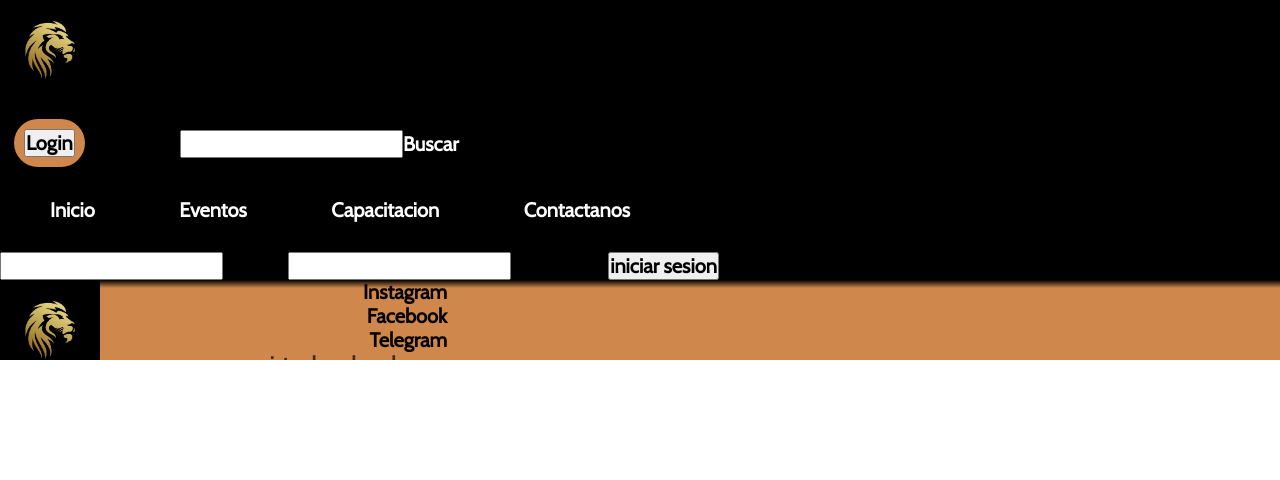
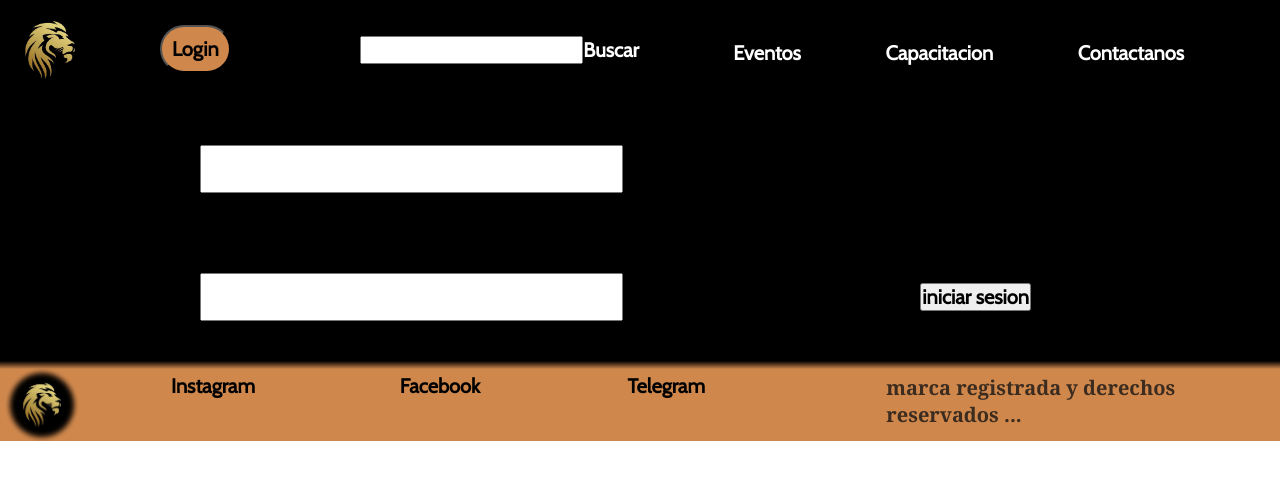
Before and after one commit to faca1328/coderhouse_1_facundoM, a plain HTML site: page paginas/login.html in a window 1280 px wide. Drawn offline with nearby package versions, Linux system fonts and the light colour scheme; files that its build step writes are made by us from their sources; a web font is replaced by a local one.

Commit message:
empiezo pag Login

```diff
--- a/css/style.css
+++ b/css/style.css
@@ -209,6 +209,29 @@ a {
     background-color: rgb(207, 135, 76) ;
     border-radius: 2rem;
 }
+
+
+/* -------------- pag LOGIN ----------------------- */
+
+.main__login{
+    height: 100%;
+}
+
+.main_input{
+    align-items: center;
+    margin: 2rem 10rem;
+    padding: 0.5rem 5rem;
+
+}
+
+.main__page{
+    display: flex;
+    flex-direction: column;
+}
+
+
+
+
 
 
 @media only screen and (max-width: 1210px){
--- a/paginas/login.html
+++ b/paginas/login.html
@@ -1,59 +1,59 @@
 <!DOCTYPE html>
 <html lang="en">
 <head>
-    <link rel="shorcut icon" type="png" href="recursos/android-icon-36x36.png">
+    <link rel="shorcut icon" type="png" href="../recursos/android-icon-36x36.png">
     <link href="https://fonts.googleapis.com/css2?family=Cabin&display=swap" rel="stylesheet">
     <link href="https://fonts.googleapis.com/css2?family=Square+Peg&display=swap" rel="stylesheet">
     <meta charset="UTF-8">
     <meta http-equiv="X-UA-Compatible" content="IE=edge">
     <meta name="viewport" content="width=device-widsth, initial-scale=1.0">
-    <link rel="stylesheet" href="css/style.css">
+    <link rel="stylesheet" href="../css/style.css">
+    <script src="https://kit.fontawesome.com/8c75121902.js" crossorigin="anonymous"></script>
+    <script defer src="index.js"></script>
     <title>FotoProWeb</title>
 </head>
 
 <body>
     <header>
-        <section class="header__logo">
-            <img src="../recursos/logo.jpg" alt="logo" height="100px">
+        <section class="header__index">
+            <div class="header__logo">
+                <img src="../recursos/logo.jpg" alt="logo" height="100px" class="header__logo--celu">
+            </div>
+            <nav class="header__nav">
+                <div class="header__loginbtn--padre">
+                    <a href="login.html" target="_blank"><button class="header__loginbtn">Login</button></a>
+                </div>
+                <div class="header__buscador">
+                    <input type="text" class="header__buscador--input">Buscar
+                </div>
+                <button class="header__boton_desplegable"><i class="fa-solid fa-bars"></i></i></button>
+                <ul class="header__navegador">
+                    <li class="botonesheader"><a href="paginas/eventos.html">Eventos</a></li>
+                    <li class="botonesheader"><a href="paginas/capacitacion.html">Capacitacion</a></li>
+                    <li class="botonesheader"><a href="paginas/contactanos.html">Contactanos</a></li>
+                </ul>
+            </nav>
         </section>
-        <nav>
-            <div class="header__loginbtn">
-                <a href="login.html" target="_blank"><button>Login</button></a>
-            </div>
-            <div class="header__buscador">
-                <input type="text">Buscar
-            </div>
-            <ul class="header__navegador">
-                <li class="botonesheader"><a href="../index.html">Inicio</a></li>
-                <li class="botonesheader"><a href="eventos.html">Eventos</a></li>
-                <li class="botonesheader"><a href="capacitacion.html">Capacitacion</a></li>
-                <li class="botonesheader"><a href="contactanos.html">Contactanos</a></li>
-            </ul>
-        </nav>
     </header>
 
-    <main>
+    <main class="main__login">
         <section>
-            <input type="text">usuario
-            <input type="text">contraseña
+            <input type="text" class="main_input">usuario
+            <input type="text" class="main_input">contraseña
             <input type="submit" value="iniciar sesion">
         </section>
     </main>
 
     <footer>
-        <section class="footer__logo">
-            <img src="../recursos/logo.jpg" alt="logo" height="100px">
-        </section>
-        <section>
-            <nav>
-                <ul class="footer__nav">
-                    <li class="botonesfooter">Instagram</li>
-                    <li class="botonesfooter">Facebook</li>
-                    <li class="botonesfooter">Telegram</li>
-                </ul>
-            </nav>
-            <div class="footer__disclaimer">
-                <h5>marca registrada y derechos reservados ...</h5>
+        <div class="footer__logo">
+            <img class="footer__logo--hijo" src="../recursos/blur_edges_logo_footer.png" alt="logo" height="100px">
+        </div>
+        <section class="footer__escrito">
+            <div class="botonesfooter">Instagram</div>
+            <div class="botonesfooter">Facebook</div>
+            <div class="botonesfooter">Telegram</div>
+            <div class="footer__disclaimer--padre">
+                <h5 class="footer__disclaimer">marca registrada y derechos reservados ...</h5>
             </div>
         </section>
     </footer>
```
Also changed, not shown: index.html (+1 -1 lines).
